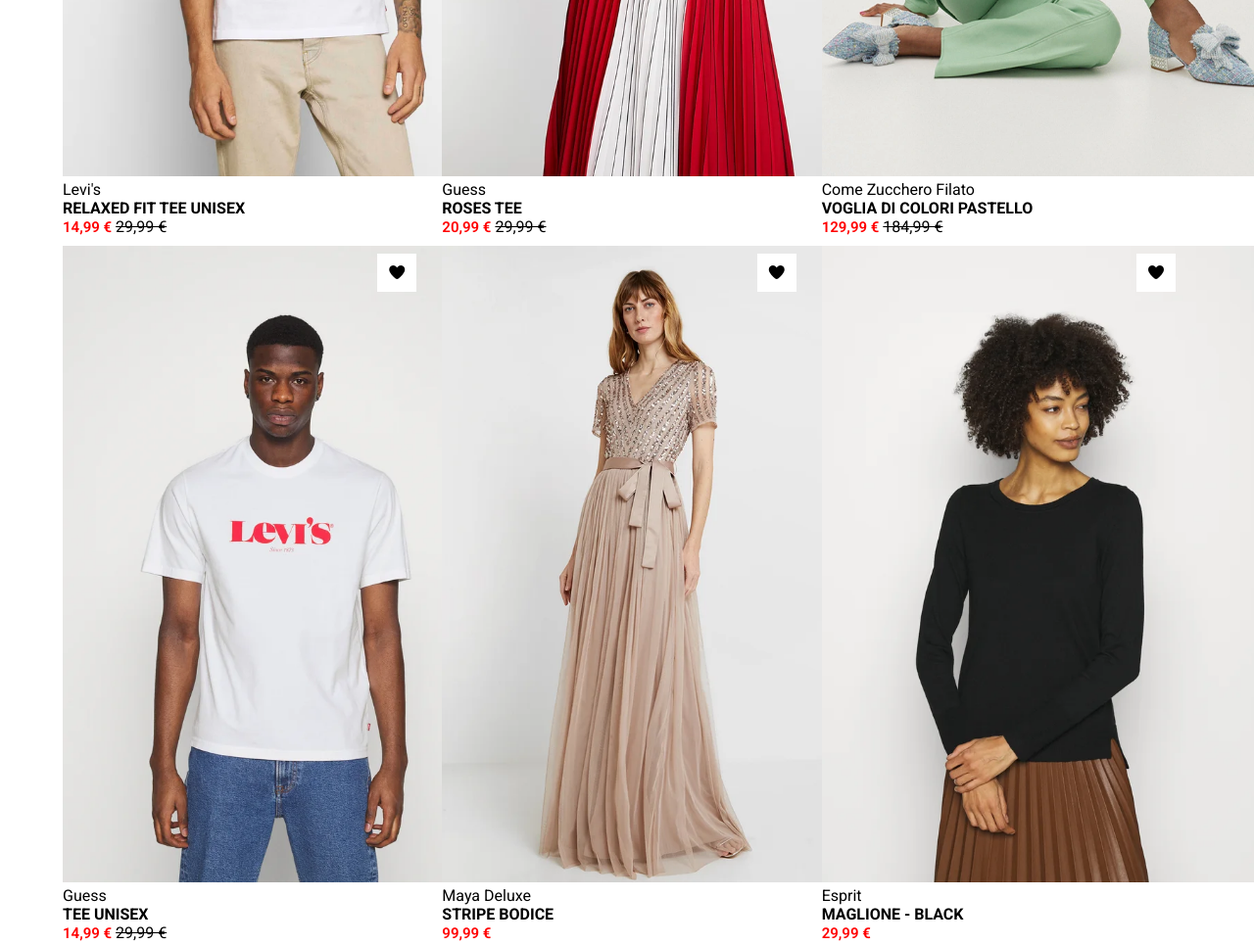
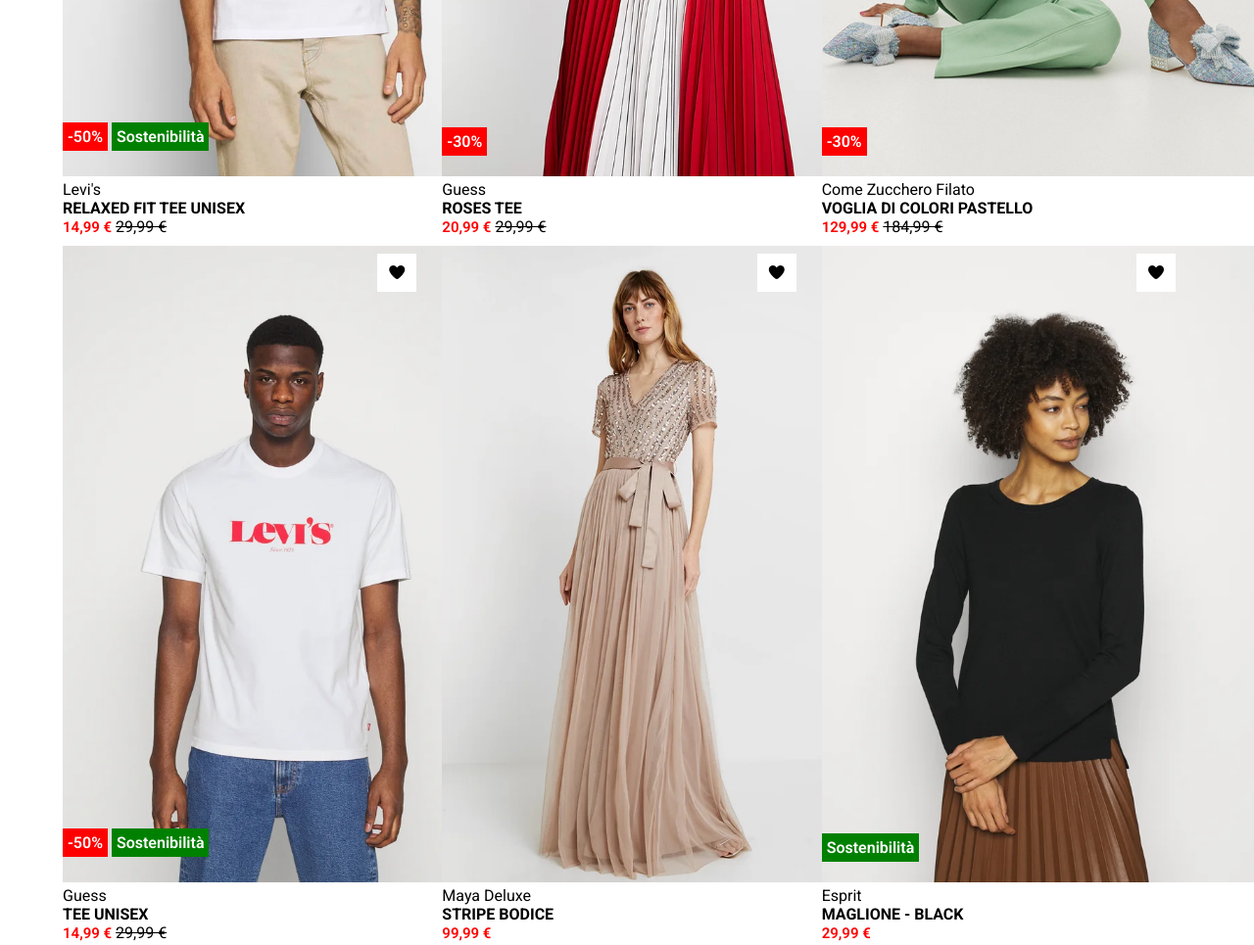
Before and after one commit to AndreaBarbuto99/html-css-boolando, a plain HTML site: page index.html in a window 1280 px wide. Shown: the part 560-1525 px from the top of the page at 98% size. Drawn offline with Linux system fonts and the light colour scheme.

Commit message:
feat: aggiunte labels alle immagini e cuore rosso con l'hover

```diff
--- a/index.html
+++ b/index.html
@@ -39,6 +39,10 @@
                     <img src="./img/1.webp" alt="immagine-uomo" class="dress-image">
                     <img src="./img/1b.webp" alt="immagine-uomo" class="dress-image-hover">
                     <div class="heart"><i class="fa-solid fa-heart"></i></div>
+                    <div class="labels">
+                        <span class="discount">-50%</span>
+                        <span class="green-label">Sostenibilità</span>
+                    </div>
                     <figcaption class="image-caption">
                         Levi's <br>
                         <strong>RELAXED FIT TEE UNISEX</strong> <br>
@@ -51,6 +55,9 @@
                     <img src="./img/2.webp" alt="immagine-donna" class="dress-image">
                     <img src="./img/2b.webp" alt="immagine-donna" class="dress-image-hover">
                     <div class="heart"><i class="fa-solid fa-heart"></i></div>
+                    <div class="labels">
+                        <div class="discount">-30%</div>
+                    </div>
                     <figcaption class="image-caption">
                         Guess <br>
                         <strong>ROSES TEE</strong> <br>
@@ -63,6 +70,9 @@
                     <img src="./img/3.webp" alt="immagine-donna" class="dress-image">
                     <img src="./img/3b.webp" alt="immagine-donna" class="dress-image-hover">
                     <div class="heart"><i class="fa-solid fa-heart"></i></div>
+                    <div class="labels">
+                        <div class="discount">-30%</div>
+                    </div>
                     <figcaption>
                         Come Zucchero Filato <br>
                         <strong>VOGLIA DI COLORI PASTELLO</strong> <br>
@@ -75,6 +85,10 @@
                     <img src="./img/4.webp" alt="immagine-uomo" class="dress-image">
                     <img src="./img/4b.webp" alt="immagine-donna" class="dress-image-hover">
                     <div class="heart"><i class="fa-solid fa-heart"></i></div>
+                    <div class="labels">
+                        <span class="discount">-50%</span>
+                        <span class="green-label">Sostenibilità</span>
+                    </div>
                     <figcaption>
                         Guess <br>
                         <strong>TEE UNISEX</strong> <br>
@@ -99,6 +113,9 @@
                     <img src="./img/6.webp" alt="immagine-donna" class="dress-image">
                     <img src="./img/6b.webp" alt="immagine-donna" class="dress-image-hover">
                     <div class="heart"><i class="fa-solid fa-heart"></i></div>
+                    <div class="labels">
+                    <div class="green-label">Sostenibilità</div>
+                    </div>
                     <figcaption>
                         Esprit <br>
                         <strong>MAGLIONE - BLACK</strong> <br>
@@ -112,9 +129,9 @@
     <footer class="footer-main">
         <div class="legal-info">
             <h4 class="white-text">Boolando s.r.l</h4> <br>
-            <span class="white">Informazioni legali</span>
-            <span class="white">Informativa sulla privacy</span>
-            <span class="white">Diritto di recesso</span>
+            <span class="white"><a href="#">Informazioni legali</a></span>
+            <span class="white"><a href="#">Informativa sulla privacy</a></span>
+            <span class="white"><a href="#">Diritto di recesso</a></span>
         </div>
         <div class="follow-link white-text">
             <h4 class="">Trovaci anche su</h4>
--- a/styles/style.css
+++ b/styles/style.css
@@ -11,6 +11,7 @@
 
 a {
     text-decoration: none;
+    color: white;
 }
 
 body {
@@ -119,3 +120,32 @@ main {
     padding: 10px;
     background-color: white;
 }
+
+.discount {
+
+    background-color: red;
+    padding: 5px;
+    color: white;
+    font-weight: 600;
+}
+
+.green-label {
+    /* position: absolute;
+    top: 600px;
+    left: 50px; */
+    background-color: green;
+    padding: 5px;
+    color: white;
+    font-weight: 600;
+}
+
+.labels {
+     position: absolute;
+    top: 600px;
+    left: 0px;
+}
+
+.heart:hover {
+    color: red;
+    cursor: pointer;
+}
```
